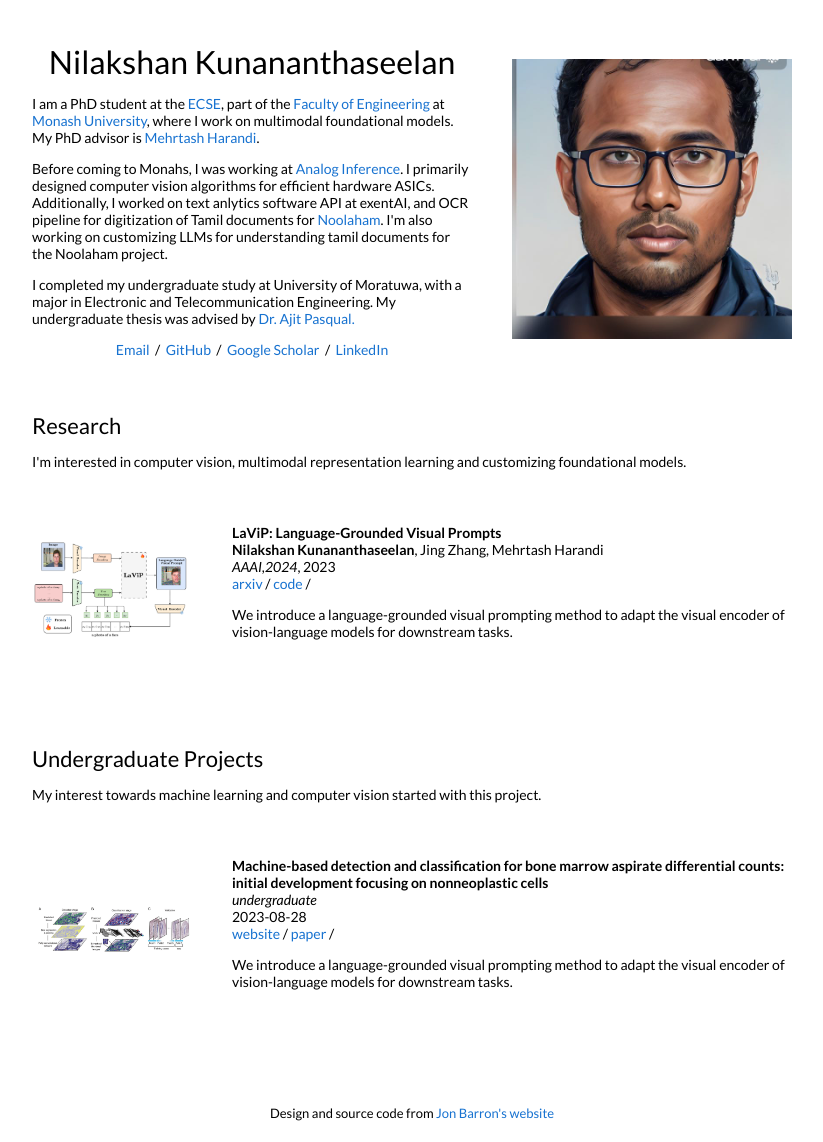
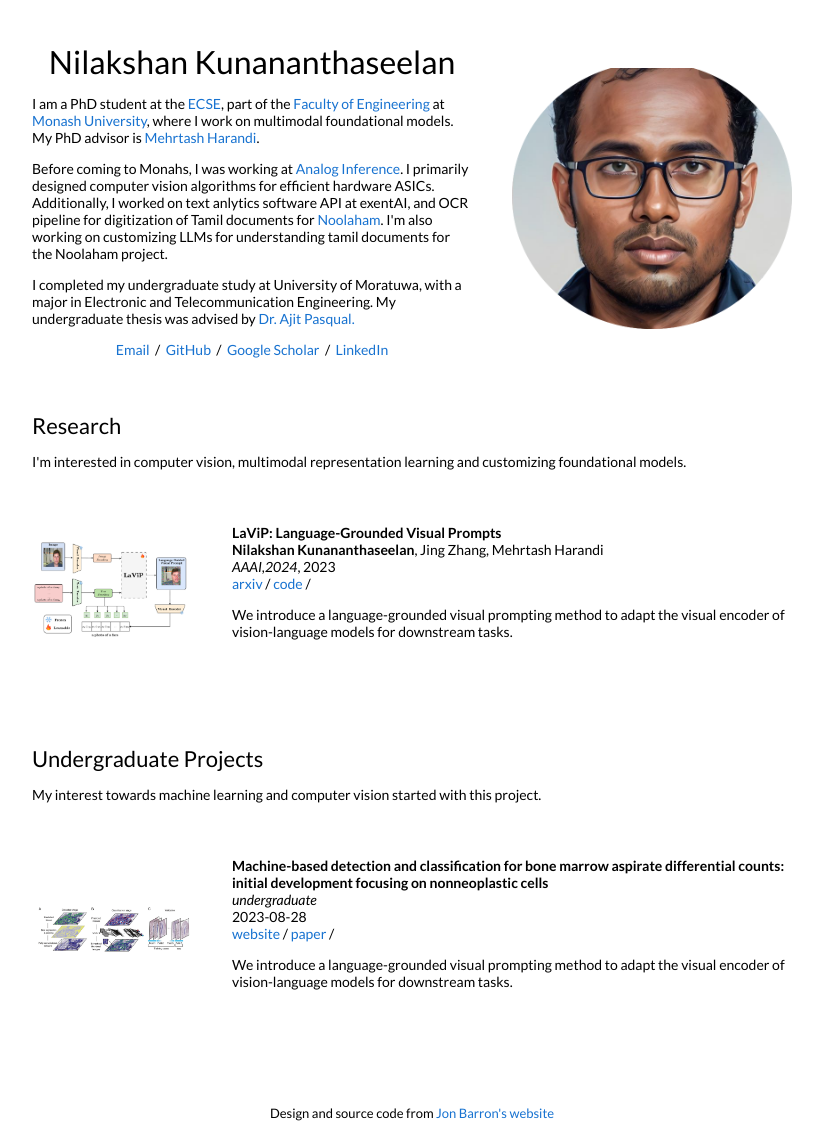
Before and after one commit to NilakshanKunananthaseelan/NilakshanKunananthaseelan.github.io, a Jekyll site: the page built from _posts/2023-12-24-lavip.markdown, in a window 1280 px wide. Shown: the whole page, without its empty margins (228-1051 px from the left). Built offline with Jekyll 4.4.1, drawn with Linux system fonts in a browser that asks for light colours.

Commit message:
Added profile photot

```diff
--- a/_layouts/default.html
+++ b/_layouts/default.html
@@ -52,7 +52,7 @@
               </p>
             </td>
             <td style="padding:2.5%;width:40%;max-width:40%">
-              <img style="width:100%;max-width:100%" alt="profile photo" src="images/profile.jpeg">
+              <img style="width:100%;max-width:100%" alt="profile photo" src="images/circle_crop.png">
             </td>
           </tr>
         </table>
```
